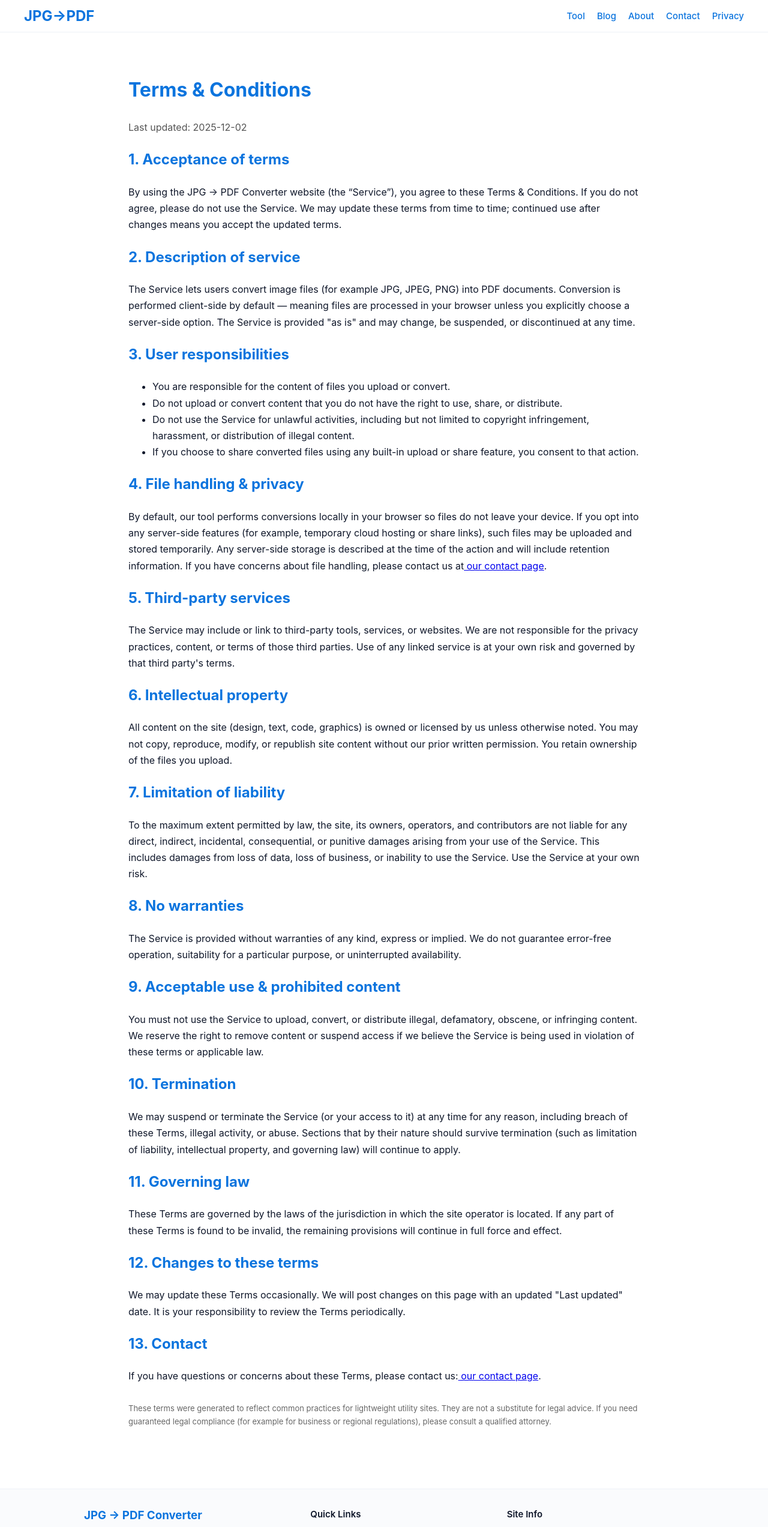
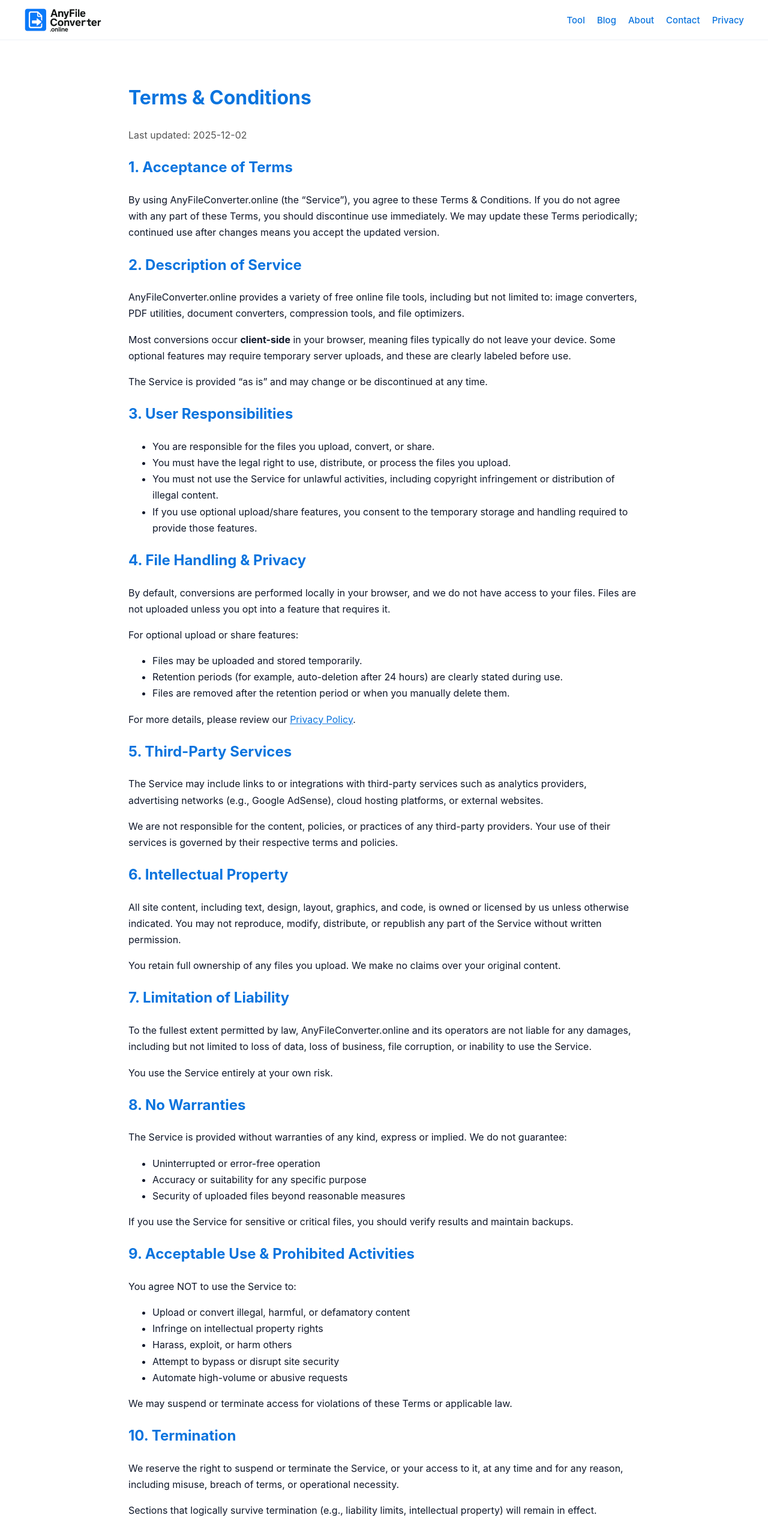
Before and after one commit to SurajKD/jpg-to-pdf-converter, a Next.js app: page /terms in a window 1280 px wide. Shown: the top 2545 px of the page at 60% size. Built offline with nearby package versions, Linux system fonts and the light colour scheme.

Commit message:
branding

```diff
--- a/app/contact/page.tsx
+++ b/app/contact/page.tsx
@@ -33,7 +33,7 @@ export default function ContactPage() {
                     Message
                     <textarea name="message" rows={6} placeholder="Tell us what's up" style={{ width: "100%", padding: 8, marginTop: 6 }} />
                 </label>
-                <input type="hidden" name="website" value="jpg -> pdf converter"/>
+                <input type="hidden" name="website" value="https://anyfileconverter.online/"/>
                 <button
                     type="submit"
                     style={{
--- a/app/terms/page.tsx
+++ b/app/terms/page.tsx
@@ -1,137 +1,192 @@
-import type { Metadata } from "next"
+import type { Metadata } from "next";
 
 export const metadata: Metadata = {
-  title: "Terms & Conditions — JPG to PDF Converter",
+  title: "Terms & Conditions — AnyFileConverter.online",
   description:
-    "Terms and conditions for using the JPG to PDF Converter. Read about acceptable use, file handling, privacy, and limitations of liability.",
+    "Terms and conditions for using AnyFileConverter.online. Learn about acceptable use, file handling, privacy, intellectual property, and limitations of liability.",
   alternates: { canonical: "https://anyfileconverter.online/terms" },
-}
+};
 
 export default function TermsPage() {
+  const today = new Date().toISOString().split("T")[0];
+
   return (
     <main style={{ padding: 24, maxWidth: 900, margin: "0 auto", lineHeight: 1.7 }}>
       <h1>Terms &amp; Conditions</h1>
-
-      <p style={{ color: "#555" }}>
-        Last updated: {new Date().toISOString().split("T")[0]}
-      </p>
+      <p style={{ color: "#555" }}>Last updated: {today}</p>
 
       <section>
-        <h2>1. Acceptance of terms</h2>
+        <h2>1. Acceptance of Terms</h2>
         <p>
-          By using the JPG → PDF Converter website (the “Service”), you agree to these Terms &amp; Conditions. If you do not agree,
-          please do not use the Service. We may update these terms from time to time; continued use after changes means you accept
-          the updated terms.
+          By using AnyFileConverter.online (the “Service”), you agree to these Terms &amp; Conditions.
+          If you do not agree with any part of these Terms, you should discontinue use immediately.
+          We may update these Terms periodically; continued use after changes means you accept the updated version.
         </p>
       </section>
 
       <section>
-        <h2>2. Description of service</h2>
+        <h2>2. Description of Service</h2>
         <p>
-          The Service lets users convert image files (for example JPG, JPEG, PNG) into PDF documents. Conversion is performed
-          client-side by default — meaning files are processed in your browser unless you explicitly choose a server-side option.
-          The Service is provided "as is" and may change, be suspended, or discontinued at any time.
+          AnyFileConverter.online provides a variety of free online file tools, including but not limited to:
+          image converters, PDF utilities, document converters, compression tools, and file optimizers.
+        </p>
+
+        <p>
+          Most conversions occur <strong>client-side</strong> in your browser, meaning files typically do
+          not leave your device. Some optional features may require temporary server uploads, and these are clearly
+          labeled before use.
+        </p>
+
+        <p>The Service is provided “as is” and may change or be discontinued at any time.</p>
+      </section>
+
+      <section>
+        <h2>3. User Responsibilities</h2>
+        <ul>
+          <li>You are responsible for the files you upload, convert, or share.</li>
+          <li>You must have the legal right to use, distribute, or process the files you upload.</li>
+          <li>You must not use the Service for unlawful activities, including copyright infringement or distribution of illegal content.</li>
+          <li>
+            If you use optional upload/share features, you consent to the temporary storage and handling required to provide those features.
+          </li>
+        </ul>
+      </section>
+
+      <section>
+        <h2>4. File Handling & Privacy</h2>
+        <p>
+          By default, conversions are performed locally in your browser, and we do not have access to your files.
+          Files are not uploaded unless you opt into a feature that requires it.
+        </p>
+
+        <p>For optional upload or share features:</p>
+        <ul>
+          <li>Files may be uploaded and stored temporarily.</li>
+          <li>Retention periods (for example, auto-deletion after 24 hours) are clearly stated during use.</li>
+          <li>Files are removed after the retention period or when you manually delete them.</li>
+        </ul>
+
+        <p>
+          For more details, please review our{" "}
+          <a href="/privacy" style={{ color: "#0b74de" }}>
+            Privacy Policy
+          </a>
+          .
         </p>
       </section>
 
       <section>
-        <h2>3. User responsibilities</h2>
-        <ul>
-          <li>You are responsible for the content of files you upload or convert.</li>
-          <li>Do not upload or convert content that you do not have the right to use, share, or distribute.</li>
-          <li>Do not use the Service for unlawful activities, including but not limited to copyright infringement, harassment,
-            or distribution of illegal content.</li>
-          <li>If you choose to share converted files using any built-in upload or share feature, you consent to that action.</li>
-        </ul>
-      </section>
+        <h2>5. Third-Party Services</h2>
+        <p>
+          The Service may include links to or integrations with third-party services such as analytics providers,
+          advertising networks (e.g., Google AdSense), cloud hosting platforms, or external websites.
+        </p>
 
-      <section>
-        <h2>4. File handling & privacy</h2>
         <p>
-          By default, our tool performs conversions locally in your browser so files do not leave your device. If you opt into any
-          server-side features (for example, temporary cloud hosting or share links), such files may be uploaded and stored temporarily.
-          Any server-side storage is described at the time of the action and will include retention information. If you have concerns
-          about file handling, please contact us at<a href="/contact"> our contact page</a>.
+          We are not responsible for the content, policies, or practices of any third-party providers. Your use of their services
+          is governed by their respective terms and policies.
         </p>
       </section>
 
       <section>
-        <h2>5. Third-party services</h2>
+        <h2>6. Intellectual Property</h2>
         <p>
-          The Service may include or link to third-party tools, services, or websites. We are not responsible for the privacy practices,
-          content, or terms of those third parties. Use of any linked service is at your own risk and governed by that third party's terms.
+          All site content, including text, design, layout, graphics, and code, is owned or licensed by us unless otherwise indicated.
+          You may not reproduce, modify, distribute, or republish any part of the Service without written permission.
+        </p>
+
+        <p>
+          You retain full ownership of any files you upload. We make no claims over your original content.
         </p>
       </section>
 
       <section>
-        <h2>6. Intellectual property</h2>
+        <h2>7. Limitation of Liability</h2>
         <p>
-          All content on the site (design, text, code, graphics) is owned or licensed by us unless otherwise noted. You may not copy,
-          reproduce, modify, or republish site content without our prior written permission. You retain ownership of the files you upload.
+          To the fullest extent permitted by law, AnyFileConverter.online and its operators are not liable for any damages,
+          including but not limited to loss of data, loss of business, file corruption, or inability to use the Service.
+        </p>
+
+        <p>You use the Service entirely at your own risk.</p>
+      </section>
+
+      <section>
+        <h2>8. No Warranties</h2>
+        <p>
+          The Service is provided without warranties of any kind, express or implied. We do not guarantee:
+        </p>
+
+        <ul>
+          <li>Uninterrupted or error-free operation</li>
+          <li>Accuracy or suitability for any specific purpose</li>
+          <li>Security of uploaded files beyond reasonable measures</li>
+        </ul>
+
+        <p>
+          If you use the Service for sensitive or critical files, you should verify results and maintain backups.
         </p>
       </section>
 
       <section>
-        <h2>7. Limitation of liability</h2>
+        <h2>9. Acceptable Use & Prohibited Activities</h2>
+        <p>You agree NOT to use the Service to:</p>
+
+        <ul>
+          <li>Upload or convert illegal, harmful, or defamatory content</li>
+          <li>Infringe on intellectual property rights</li>
+          <li>Harass, exploit, or harm others</li>
+          <li>Attempt to bypass or disrupt site security</li>
+          <li>Automate high-volume or abusive requests</li>
+        </ul>
+
         <p>
-          To the maximum extent permitted by law, the site, its owners, operators, and contributors are not liable for any direct,
-          indirect, incidental, consequential, or punitive damages arising from your use of the Service. This includes damages from
-          loss of data, loss of business, or inability to use the Service. Use the Service at your own risk.
-        </p>
-      </section>
-
-      <section>
-        <h2>8. No warranties</h2>
-        <p>
-          The Service is provided without warranties of any kind, express or implied. We do not guarantee error-free operation, suitability
-          for a particular purpose, or uninterrupted availability.
-        </p>
-      </section>
-
-      <section>
-        <h2>9. Acceptable use & prohibited content</h2>
-        <p>
-          You must not use the Service to upload, convert, or distribute illegal, defamatory, obscene, or infringing content. We reserve
-          the right to remove content or suspend access if we believe the Service is being used in violation of these terms or applicable law.
+          We may suspend or terminate access for violations of these Terms or applicable law.
         </p>
       </section>
 
       <section>
         <h2>10. Termination</h2>
         <p>
-          We may suspend or terminate the Service (or your access to it) at any time for any reason, including breach of these Terms,
-          illegal activity, or abuse. Sections that by their nature should survive termination (such as limitation of liability, intellectual
-          property, and governing law) will continue to apply.
+          We reserve the right to suspend or terminate the Service, or your access to it, at any time and for any reason,
+          including misuse, breach of terms, or operational necessity.
+        </p>
+
+        <p>
+          Sections that logically survive termination (e.g., liability limits, intellectual property) will remain in effect.
         </p>
       </section>
 
       <section>
-        <h2>11. Governing law</h2>
+        <h2>11. Governing Law</h2>
         <p>
-          These Terms are governed by the laws of the jurisdiction in which the site operator is located. If any part of these Terms
-          is found to be invalid, the remaining provisions will continue in full force and effect.
+          These Terms are governed by the laws applicable in the jurisdiction of the site operator.
+          If any provision is found unenforceable, remaining sections remain in full effect.
         </p>
       </section>
 
       <section>
-        <h2>12. Changes to these terms</h2>
+        <h2>12. Changes to These Terms</h2>
         <p>
-          We may update these Terms occasionally. We will post changes on this page with an updated "Last updated" date. It is your
-          responsibility to review the Terms periodically.
+          We may update these Terms as needed. Updated versions will be posted on this page along with a revised
+          “Last updated” date. It is your responsibility to review Terms periodically.
         </p>
       </section>
 
       <section>
         <h2>13. Contact</h2>
         <p>
-          If you have questions or concerns about these Terms, please contact us:<a href="/contact"> our contact page</a>.
+          For questions about these Terms, please contact us via the{" "}
+          <a href="/contact" style={{ color: "#0b74de" }}>
+            Contact page
+          </a>
+          .
         </p>
       </section>
 
       <p style={{ marginTop: 28, color: "#666", fontSize: 13 }}>
-        These terms were generated to reflect common practices for lightweight utility sites. They are not a substitute for legal advice.
-        If you need guaranteed legal compliance (for example for business or regional regulations), please consult a qualified attorney.
+        These Terms are designed to reflect common standards for utility websites and online tools. They are not legal advice;
+        for legally binding or region-specific requirements, please consult an attorney.
       </p>
     </main>
-  )
+  );
 }
--- a/components/Footer.tsx
+++ b/components/Footer.tsx
@@ -1,5 +1,5 @@
-import Link from "next/link"
-import AdPlaceholder from "./AdPlaceholder"
+import Link from "next/link";
+import AdPlaceholder from "./AdPlaceholder";
 
 export default function Footer() {
   return (
@@ -30,18 +30,32 @@ export default function Footer() {
             alignItems: "flex-start",
           }}
         >
-          {/* Brand / Copyright */}
+
+          {/* Brand Section */}
           <div style={{ flex: "1 1 250px" }}>
-            <h3 style={{ margin: 0, color: "#0b74de" }}>JPG → PDF Converter</h3>
+            <div style={{ display: "flex", alignItems: "center", gap: 10 }}>
+              <img
+                src="/anyfileconverterLogo.png"
+                alt="AnyFileConverter Logo"
+                style={{
+                  height: "42px",
+                  width: "auto",
+                  objectFit: "contain",
+                }}
+              />
+            </div>
+
             <p style={{ margin: "8px 0 0", color: "#666", fontSize: 14 }}>
-              © {new Date().getFullYear()} JPG → PDF Converter.
-              Fast, secure & privacy-first tools.
+              © {new Date().getFullYear()} AnyFileConverter.online<br />
+              Fast, secure & privacy-first file tools.
             </p>
           </div>
 
-          {/* Footer Navigation */}
+          {/* Footer Navigation 1 */}
           <nav style={{ flex: "1 1 200px", fontSize: 14 }}>
-            <h4 style={{ margin: "0 0 8px", fontWeight: 600, fontSize: 15 }}>Quick Links</h4>
+            <h4 style={{ margin: "0 0 8px", fontWeight: 600, fontSize: 15 }}>
+              Quick Links
+            </h4>
             <ul style={{ listStyle: "none", padding: 0, margin: 0, lineHeight: "1.7" }}>
               <li><Link href="/">Home</Link></li>
               <li><Link href="/tools/jpg-to-pdf">JPG → PDF Tool</Link></li>
@@ -49,8 +63,11 @@ export default function Footer() {
             </ul>
           </nav>
 
+          {/* Footer Navigation 2 */}
           <nav style={{ flex: "1 1 200px", fontSize: 14 }}>
-            <h4 style={{ margin: "0 0 8px", fontWeight: 600, fontSize: 15 }}>Site Info</h4>
+            <h4 style={{ margin: "0 0 8px", fontWeight: 600, fontSize: 15 }}>
+              Site Info
+            </h4>
             <ul style={{ listStyle: "none", padding: 0, margin: 0, lineHeight: "1.7" }}>
               <li><Link href="/about">About</Link></li>
               <li><Link href="/contact">Contact</Link></li>
@@ -58,18 +75,20 @@ export default function Footer() {
               <li><Link href="/terms">Terms & Conditions</Link></li>
             </ul>
           </nav>
+
         </div>
 
-        {/* Ad Section (Safe Placement) */}
+        {/* Ad Section */}
         <div style={{ marginTop: 8 }}>
           <AdPlaceholder />
         </div>
 
         {/* Bottom Disclaimer */}
         <div style={{ fontSize: 13, color: "#777", marginTop: 8 }}>
-          This site uses client-side processing to keep your files private. No images are uploaded by default.
+          This site uses client-side processing to keep your files private.
+          No images are uploaded to any server by default.
         </div>
       </div>
     </footer>
-  )
+  );
 }
--- a/components/Header.tsx
+++ b/components/Header.tsx
@@ -32,13 +32,21 @@ export default function Header() {
         <Link
           href="/"
           style={{
-            fontSize: "24px",
-            color: "#0b74de",
+            display: "flex",
+            alignItems: "center",
+            gap: 10,
             textDecoration: "none",
-            fontWeight: 700,
           }}
         >
-          JPG→PDF
+          <img
+            src="/anyfileconverterLogo.png"
+            alt="AnyFileConverter Logo"
+            style={{
+              height: "42px",
+              width: "auto",   // Auto width as you requested
+              objectFit: "contain",
+            }}
+          />
         </Link>
 
         {/* Desktop Menu */}
@@ -67,6 +75,7 @@ export default function Header() {
             background: "transparent",
             border: 0,
             cursor: "pointer",
+            padding: "6px",
           }}
         >
           <div style={burgerLine}></div>
```
Also changed, not shown: app/about/page.tsx (+77 -27 lines), app/privacy/page.tsx (+84 -56 lines), public/anyfileconverterLogo.png (added), 1 other file (tests, documents, lock files or other folders).
